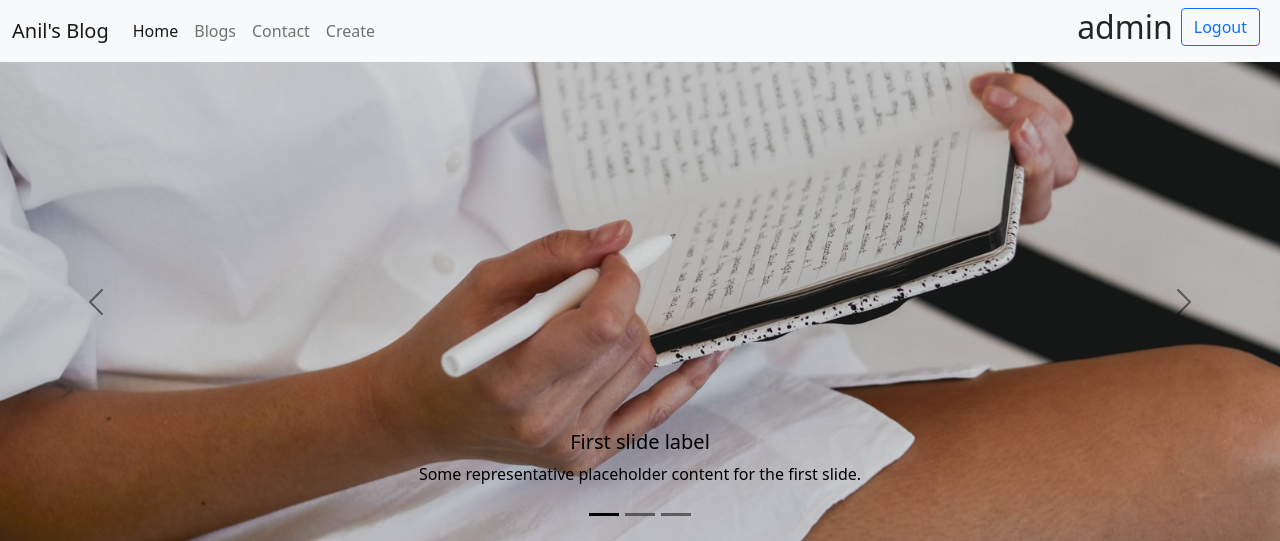
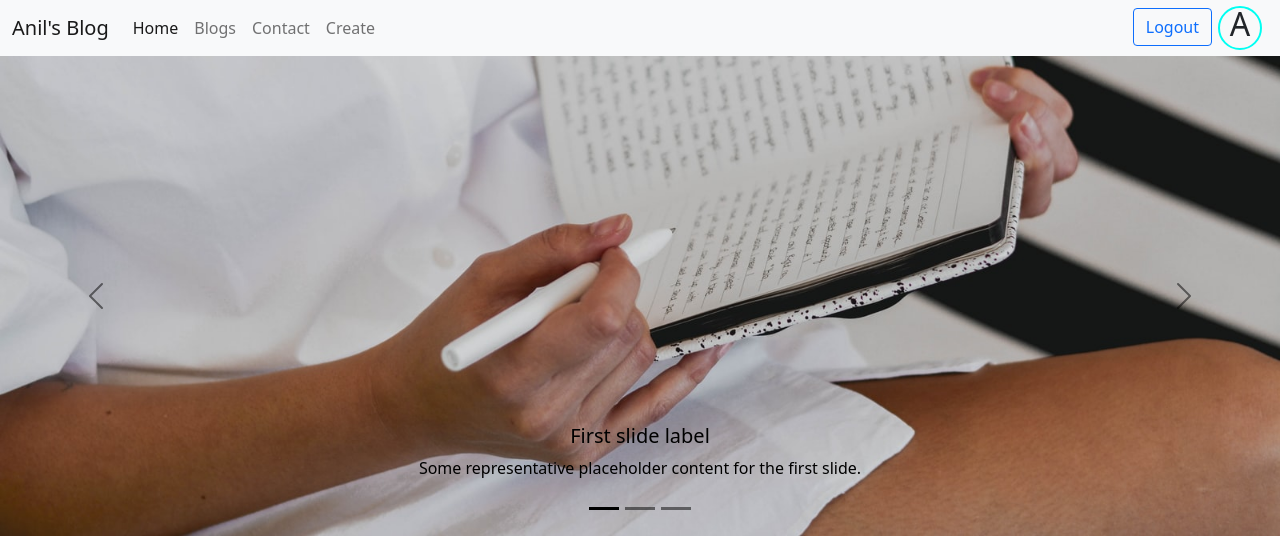
Before and after one commit to AnilK-Panta/django-blog, a Django app: page / in a window 1280 px wide. Shown: the top 541 px of the page. Run offline with Django 4.2, Linux system fonts and the light colour scheme; a user stored in the database is signed in; data that the repository does not hold is empty; some libraries are stand-ins or nearby versions.

Commit message:
refector

```diff
--- a/static/style/style.css
+++ b/static/style/style.css
@@ -25,3 +25,12 @@
 label {
   display: inline-block;
 }
+.prof-login {
+  width: 40px;
+  height: 40px;
+  display: flex;
+  justify-content: center;
+  align-items: center;
+  border-radius: 50%;
+  outline: 2px solid rgb(0, 255, 242);
+}
--- a/templates/base.html
+++ b/templates/base.html
@@ -39,13 +39,14 @@
                 </ul>
                 <ul class="navbar-nav mb-2 mb-lg-0">
                     {% if user.is_authenticated %}
-                    <li>
-                        <h2 class="me-2">{{user.username}}</h2>
-                    </li>
+
                     <li>
                         <a class="me-2" href="logout">
                             <button class="btn btn-outline-primary ">Logout</button>
                         </a>
+                    </li>
+                    <li class="prof-login me-2">
+                        <h2>{{user.username.0|capfirst}}</h2>
                     </li>
 
                     {% else %}
```
